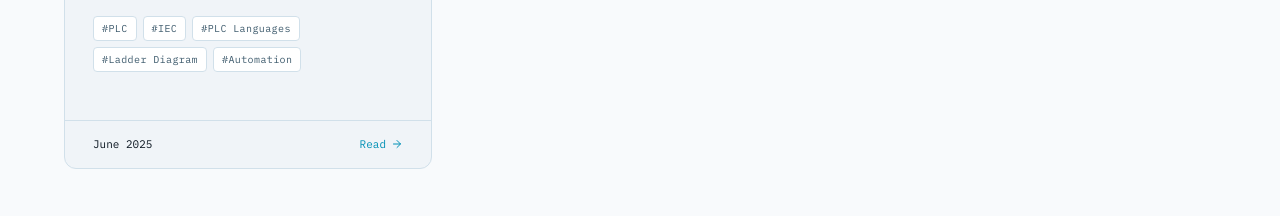
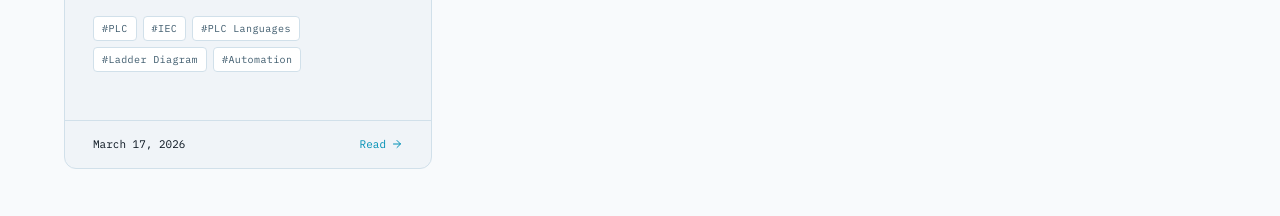
Before and after one commit to HoraEmbedded/my-portfolio, a Next.js app: page / in a window 1280 px wide. Shown: the part 6940-7156 px from the top of the page. Built offline with nearby package versions, Linux system fonts and the light colour scheme.

Commit message:
update blog

```diff
--- a/data/blog.ts
+++ b/data/blog.ts
@@ -128,7 +128,7 @@ I am building toward this goal every day. This portfolio is part of that journey
   id: 4,
   title: "PLC Programming Languages under IEC 61131-3",
   summary: "Overview of IEC 61131-3, the five PLC programming languages, their advantages and disadvantages, and the most widely used language in industry.",
-  date: "June 2025",
+  date: "March 17, 2026",
   readTime: "5 min read",
   category: "Learning",   // Learning | Project | Industry | Reflection
   tags: ["PLC", "IEC", "PLC Languages", "Ladder Diagram", "Automation"],
```
